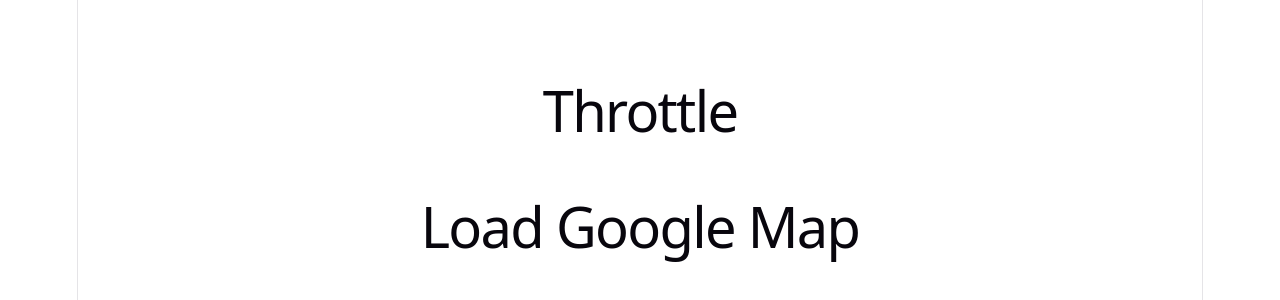
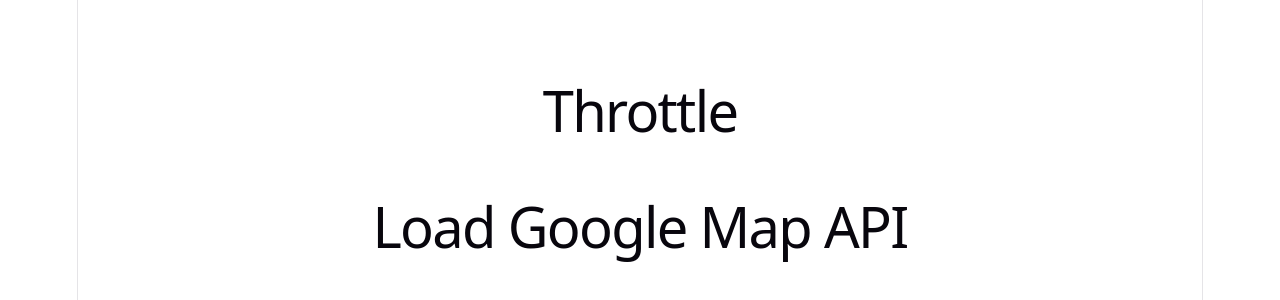
Before and after one commit to sattunikam/Apptitude-Questions, a React (Vite) app: page / in a window 1280 px wide. Shown: the part 232-532 px from the top of the page. Built offline with nearby package versions, Linux system fonts and the light colour scheme.

Commit message:
word is little modified

```diff
--- a/src/App.jsx
+++ b/src/App.jsx
@@ -24,7 +24,7 @@
     <>
       <section id="center">
        <h1>Throttle</h1>
-      <h1>Load Google Map</h1>
+      <h1>Load Google Map API</h1>
       </section>
     </>
   )
```
